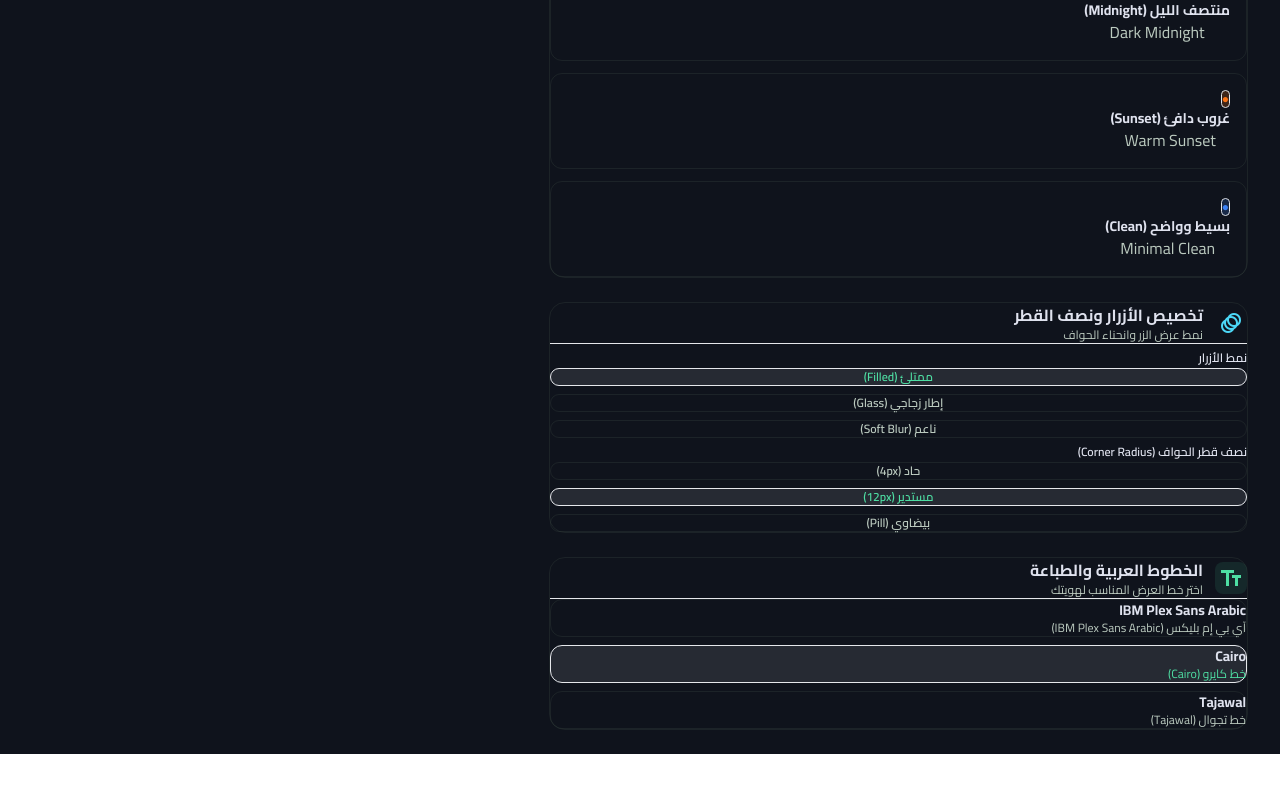
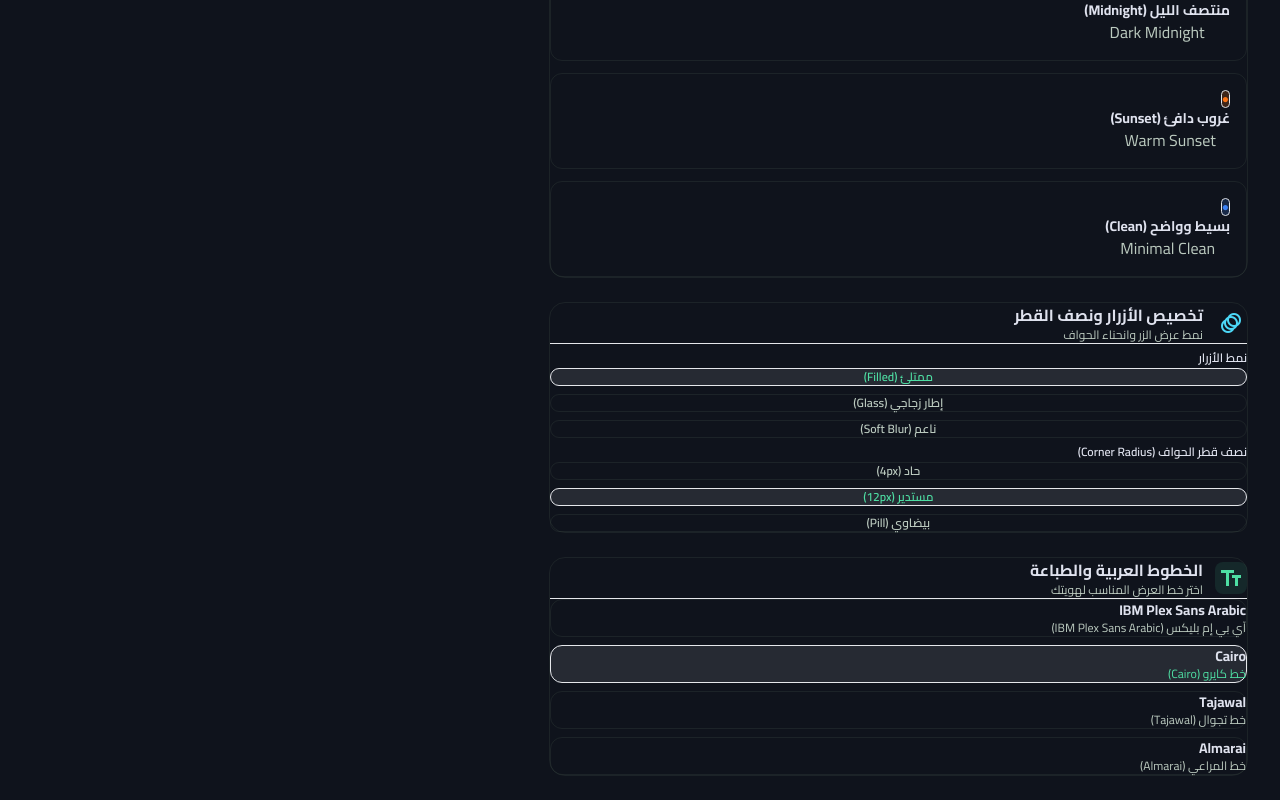
Before and after one commit to ammarnaass/AN-LINKS, a Next.js app: page /dashboard/appearance in a window 1280 px wide. Shown: the part 1582-2382 px from the top of the page. Before the commit the page ends 2336 px from the top, so only its background shows below. Built offline with nearby package versions, Linux system fonts and the light colour scheme.

Commit message:
feat(appearance): enrich typography and theme presets matching Stitch _2 and _6

```diff
--- a/src/features/appearance/constants/themes.ts
+++ b/src/features/appearance/constants/themes.ts
@@ -154,4 +154,9 @@ export const FONTS: Record<string, { name: string; nameAr: string; className: st
     nameAr: "خط تجوال (Tajawal)",
     className: "font-sans",
   },
+  Almarai: {
+    name: "Almarai",
+    nameAr: "خط المراعي (Almarai)",
+    className: "font-sans",
+  },
 };
```
Also changed, not shown: 1 other file (tests, documents, lock files or other folders).
